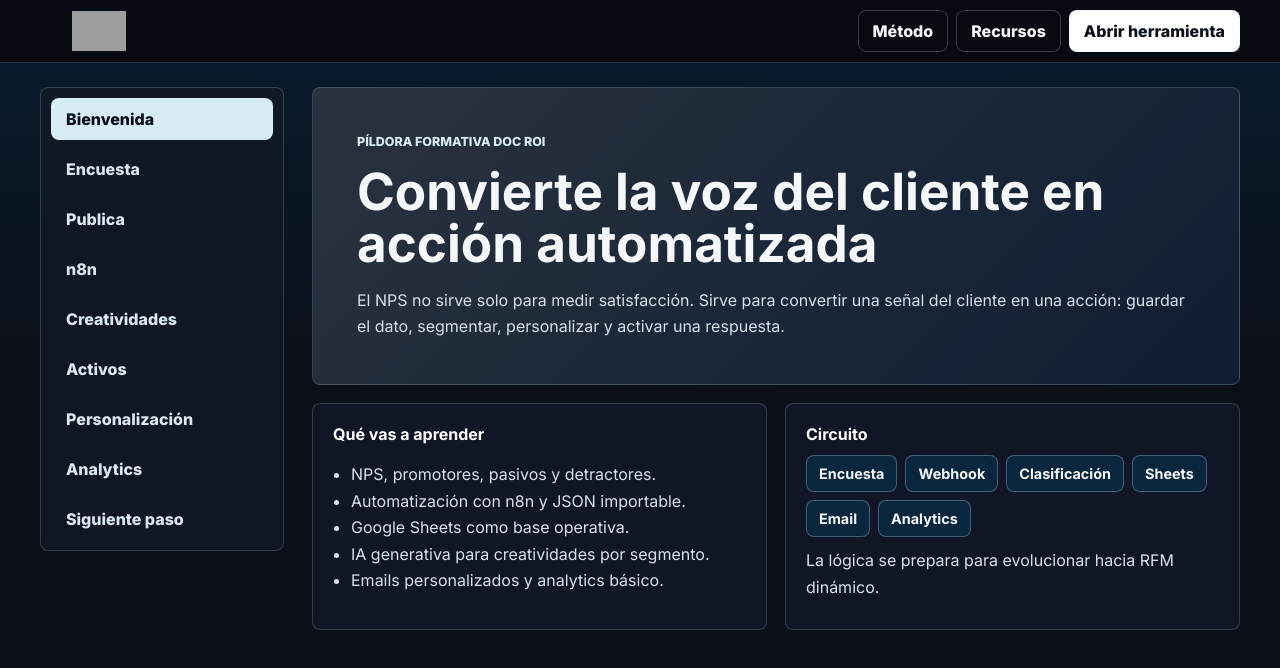
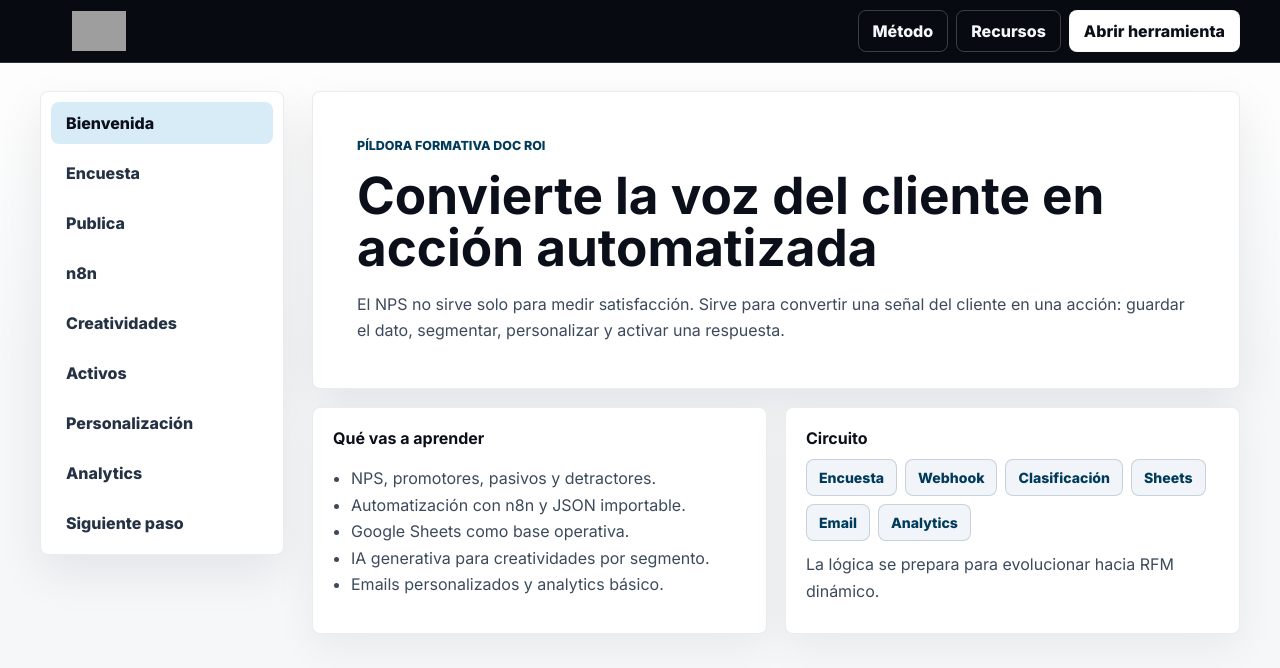
Before and after one commit to docr-ROI-diagostic-ecuacion-KAI/Activacion-NPS, a React (Vite) app: page / in a window 1280 px wide. Shown: the top 668 px of the page. Built offline with nearby package versions, Linux system fonts and the light colour scheme; grey boxes are pictures that could not be loaded.

Commit message:
Apply DOC ROI v2 visual style

```diff
--- a/src/styles.css
+++ b/src/styles.css
@@ -1,243 +1,74 @@
 @import url('https://fonts.googleapis.com/css2?family=Inter:wght@400;600;700;800&display=swap');
 
 :root {
-  color-scheme: dark;
+  color-scheme: light;
   font-family: Inter, ui-sans-serif, system-ui, -apple-system, BlinkMacSystemFont, "Segoe UI", sans-serif;
-  background: #0b0f19;
-  color: #f6f7f9;
+  background: #f6f7f9;
+  color: #0b0f19;
   --ink: #0b0f19;
   --clinical: #003b5c;
   --pale: #d8ecf8;
   --paper: #f6f7f9;
-  --panel: #121927;
-  --line: rgba(216, 236, 248, 0.18);
+  --line: rgba(11, 15, 25, 0.1);
   --muted: #b8c5d3;
 }
 
 * { box-sizing: border-box; }
-
-body {
-  margin: 0;
-  min-width: 320px;
-  background: linear-gradient(180deg, rgba(0, 59, 92, 0.34), rgba(11, 15, 25, 0) 360px), #0b0f19;
-}
-
+body { margin: 0; min-width: 320px; background: linear-gradient(180deg, #fff 0, #f6f7f9 360px), #f6f7f9; }
 button, input, textarea, select { font: inherit; }
-
-button, .button, .ghost-link {
-  min-height: 42px;
-  border: 1px solid rgba(216, 236, 248, 0.28);
-  border-radius: 8px;
-  padding: 10px 14px;
-  color: #0b0f19;
-  background: #d8ecf8;
-  font-weight: 800;
-  text-decoration: none;
-  cursor: pointer;
-  display: inline-flex;
-  align-items: center;
-  justify-content: center;
-  transition: transform 0.16s ease, border-color 0.16s ease, background 0.16s ease;
-}
-
-button:hover, .button:hover, .ghost-link:hover {
-  transform: translateY(-1px);
-  border-color: rgba(246, 247, 249, 0.65);
-}
-
-button.secondary { background: transparent; color: #f6f7f9; }
-
+button, .button { min-height: 42px; border: 1px solid rgba(0,59,92,.18); border-radius: 8px; padding: 10px 14px; color: #0b0f19; background: #d8ecf8; font-weight: 800; text-decoration: none; cursor: pointer; display: inline-flex; align-items: center; justify-content: center; transition: transform .16s ease, border-color .16s ease, background .16s ease; }
+button:hover, .button:hover { transform: translateY(-1px); border-color: rgba(0,59,92,.34); }
+button.secondary { background: transparent; color: #003b5c; }
 .app-shell { min-height: 100vh; }
-
-.topbar {
-  position: sticky;
-  top: 0;
-  z-index: 10;
-  display: flex;
-  align-items: center;
-  justify-content: space-between;
-  gap: 16px;
-  padding: 10px clamp(16px, 4vw, 40px);
-  border-bottom: 1px solid var(--line);
-  background: #070a11;
-}
-
-.brand {
-  display: flex;
-  align-items: center;
-  gap: 12px;
-  min-width: 0;
-  color: #f6f7f9;
-  text-decoration: none;
-}
-
-.brand img {
-  width: 118px;
-  height: 40px;
-  border-radius: 7px;
-  object-fit: contain;
-  background: transparent;
-}
-
-.brand strong, .brand span {
-  display: block;
-  white-space: nowrap;
-  overflow: hidden;
-  text-overflow: ellipsis;
-}
-
-.brand strong { font-size: 0.96rem; }
-.brand span { color: var(--muted); font-size: 0.78rem; }
-.ghost-link { color: #f6f7f9; background: transparent; }
-
-.layout {
-  display: grid;
-  grid-template-columns: 244px minmax(0, 1fr);
-  gap: 28px;
-  width: min(1440px, 100%);
-  margin: 0 auto;
-  padding: 24px clamp(16px, 4vw, 40px) 56px;
-}
-
-.tabs {
-  position: sticky;
-  top: 82px;
-  align-self: start;
-  display: grid;
-  gap: 8px;
-  padding: 10px;
-  border: 1px solid var(--line);
-  border-radius: 8px;
-  background: rgba(18, 25, 39, 0.72);
-}
-
-.tabs button, .segmented button {
-  justify-content: flex-start;
-  width: 100%;
-  min-height: 40px;
-  background: transparent;
-  color: #dbe7f2;
-  border-color: transparent;
-  text-align: left;
-}
-
+.topbar { position: sticky; top: 0; z-index: 10; display: flex; align-items: center; justify-content: space-between; gap: 16px; padding: 10px clamp(16px, 4vw, 40px); border-bottom: 1px solid rgba(216,236,248,.18); background: #070a11; }
+.brand { display: flex; align-items: center; min-width: 0; color: #f6f7f9; text-decoration: none; }
+.brand img { width: 118px; height: 40px; border-radius: 7px; object-fit: contain; background: transparent; }
+.header-actions { display: flex; align-items: center; justify-content: flex-end; gap: 8px; flex-wrap: wrap; }
+.header-link, .header-cta { width: auto; min-height: 40px; white-space: nowrap; }
+.header-link { color: #f6f7f9; background: transparent; border-color: rgba(246,247,249,.22); }
+.header-cta { color: #0b0f19; background: #fff; border-color: rgba(246,247,249,.85); box-shadow: 0 0 0 1px rgba(11,15,25,.12) inset; }
+.layout { display: grid; grid-template-columns: 244px minmax(0, 1fr); gap: 28px; width: min(1440px, 100%); margin: 0 auto; padding: 28px clamp(16px, 4vw, 40px) 56px; }
+.tabs { position: sticky; top: 82px; align-self: start; display: grid; gap: 8px; padding: 10px; border: 1px solid rgba(11,15,25,.08); border-radius: 8px; background: #fff; box-shadow: 0 18px 48px rgba(11,15,25,.08); }
+.tabs button, .segmented button { justify-content: flex-start; width: 100%; min-height: 40px; background: transparent; color: #243244; border-color: transparent; text-align: left; }
 .tabs button.active, .segmented button.active { color: #0b0f19; background: #d8ecf8; }
-
 .content { display: grid; gap: 18px; min-width: 0; scroll-margin-top: 96px; }
-
-.hero {
-  padding: clamp(26px, 4vw, 44px);
-  border: 1px solid var(--line);
-  border-radius: 8px;
-  background: linear-gradient(135deg, rgba(216, 236, 248, 0.12), rgba(0, 59, 92, 0.18)), #111827;
-}
-
-.eyebrow {
-  margin: 0 0 12px;
-  color: #d8ecf8;
-  font-size: 0.78rem;
-  font-weight: 800;
-  letter-spacing: 0;
-  text-transform: uppercase;
-}
-
+.hero-stage { display: grid; grid-template-columns: minmax(0,.9fr) minmax(360px,1.1fr); gap: clamp(18px,3vw,34px); align-items: stretch; min-height: min(640px, calc(100vh - 138px)); padding: clamp(22px,4vw,42px); border: 1px solid rgba(11,15,25,.08); border-radius: 8px; background: #fff; box-shadow: 0 24px 70px rgba(11,15,25,.1); }
+.hero-copy { display: flex; flex-direction: column; justify-content: center; min-width: 0; }
+.hero-copy h1 { color: #0b0f19; }
+.hero-copy p { max-width: 720px; color: #3d4a5c; font-size: 1.05rem; }
+.hero-media { position: relative; min-height: 360px; overflow: hidden; border-radius: 8px; background: #0b0f19; }
+.hero-media img { width: 100%; height: 100%; display: block; object-fit: cover; }
+.hero-media::after { content: ""; position: absolute; inset: 0; background: linear-gradient(90deg, rgba(11,15,25,.28), rgba(11,15,25,0)); pointer-events: none; }
+.hero-kpis { display: flex; flex-wrap: wrap; gap: 8px; margin-top: 20px; }
+.hero-kpis span, .flow span { padding: 9px 12px; border: 1px solid rgba(0,59,92,.18); border-radius: 8px; color: #003b5c; background: #f1f4f8; font-size: .88rem; font-weight: 800; }
+.hero { padding: clamp(26px,4vw,44px); border: 1px solid rgba(11,15,25,.08); border-radius: 8px; background: #fff; box-shadow: 0 18px 48px rgba(11,15,25,.08); }
+.eyebrow { margin: 0 0 12px; color: #003b5c; font-size: .78rem; font-weight: 800; letter-spacing: 0; text-transform: uppercase; }
 h1, h2 { margin: 0; letter-spacing: 0; }
 h1 { max-width: 920px; font-size: clamp(2rem, 4vw, 4.1rem); line-height: 1.02; }
-h2 { color: #ffffff; font-size: 1rem; line-height: 1.35; }
-p, li { color: #d8e2ec; line-height: 1.65; }
+h2 { color: #0b0f19; font-size: 1rem; line-height: 1.35; }
+p, li { color: #3d4a5c; line-height: 1.65; }
 .lead { max-width: 850px; margin-top: 18px; }
 .lead p, .panel p { margin: 10px 0 0; }
 .grid { display: grid; gap: 18px; }
 .grid.two { grid-template-columns: repeat(2, minmax(0, 1fr)); }
 .grid.three { grid-template-columns: repeat(3, minmax(0, 1fr)); }
-
-.panel {
-  min-width: 0;
-  padding: 20px;
-  border: 1px solid var(--line);
-  border-radius: 8px;
-  background: rgba(18, 25, 39, 0.88);
-}
-
+.panel { min-width: 0; padding: 20px; border: 1px solid rgba(11,15,25,.08); border-radius: 8px; background: #fff; box-shadow: 0 14px 40px rgba(11,15,25,.06); }
 .panel ul, .panel ol { padding-left: 18px; }
-.checklist li { margin-bottom: 8px; }
 .flow { display: flex; flex-wrap: wrap; gap: 8px; margin: 10px 0 8px; }
-
-.flow span {
-  position: relative;
-  padding: 9px 12px;
-  border: 1px solid rgba(216, 236, 248, 0.28);
-  border-radius: 8px;
-  color: #f6f7f9;
-  background: rgba(0, 59, 92, 0.48);
-  font-size: 0.9rem;
-  font-weight: 700;
-}
-
-.flow.wide span { flex: 1 1 150px; text-align: center; }
 .form-grid { display: grid; grid-template-columns: repeat(2, minmax(0, 1fr)); gap: 12px; margin-top: 14px; }
-
-label span {
-  display: block;
-  margin-bottom: 7px;
-  color: #d8ecf8;
-  font-size: 0.8rem;
-  font-weight: 800;
-  text-transform: uppercase;
-}
-
-input, select, textarea {
-  width: 100%;
-  border: 1px solid rgba(216, 236, 248, 0.24);
-  border-radius: 8px;
-  padding: 11px 12px;
-  color: #f6f7f9;
-  background: #0b0f19;
-  outline: none;
-}
-
+label span { display: block; margin-bottom: 7px; color: #003b5c; font-size: .8rem; font-weight: 800; text-transform: uppercase; }
+input, select, textarea { width: 100%; border: 1px solid rgba(0,59,92,.18); border-radius: 8px; padding: 11px 12px; color: #0b0f19; background: #fff; outline: none; }
 textarea.workbench { min-height: 260px; resize: vertical; margin-top: 14px; line-height: 1.55; }
 .button-row { display: flex; flex-wrap: wrap; gap: 10px; margin-top: 14px; }
-
-.video-placeholder {
-  display: grid;
-  min-height: 220px;
-  place-items: center;
-  border: 1px dashed rgba(216, 236, 248, 0.42);
-  border-radius: 8px;
-  color: #d8ecf8;
-  background: rgba(0, 59, 92, 0.22);
-  font-weight: 800;
-  text-align: center;
-  padding: 24px;
-}
-
+.video-placeholder { display: grid; min-height: 220px; place-items: center; border: 1px dashed rgba(0,59,92,.25); border-radius: 8px; color: #003b5c; background: #f1f4f8; font-weight: 800; text-align: center; padding: 24px; }
 .node-list { display: grid; gap: 10px; margin-top: 14px; }
-.node-list div { display: grid; grid-template-columns: 48px 1fr; align-items: center; gap: 12px; padding: 12px; border: 1px solid rgba(216, 236, 248, 0.18); border-radius: 8px; background: #0b0f19; }
-.node-list span { color: #d8ecf8; font-weight: 800; }
-.segmented { display: flex; gap: 8px; padding: 8px; border: 1px solid var(--line); border-radius: 8px; background: rgba(18, 25, 39, 0.74); }
-.segmented.wrap { flex-wrap: wrap; margin-top: 12px; }
+.node-list div { display: grid; grid-template-columns: 48px 1fr; align-items: center; gap: 12px; padding: 12px; border: 1px solid rgba(11,15,25,.08); border-radius: 8px; background: #f6f7f9; }
+.node-list span { color: #003b5c; font-weight: 800; }
+.segmented { display: flex; gap: 8px; padding: 8px; border: 1px solid rgba(11,15,25,.08); border-radius: 8px; background: #fff; }
 .segmented button { justify-content: center; flex: 1 1 140px; text-align: center; }
 .tag-list { display: flex; flex-wrap: wrap; gap: 8px; margin-top: 14px; }
-.tag-list span, .metric-grid div { border: 1px solid rgba(216, 236, 248, 0.22); border-radius: 8px; padding: 9px 11px; color: #eef7ff; background: rgba(0, 59, 92, 0.42); font-size: 0.9rem; font-weight: 700; }
-.table-wrap { width: 100%; overflow-x: auto; margin-top: 14px; }
-table { width: 100%; min-width: 760px; border-collapse: collapse; overflow: hidden; border-radius: 8px; }
-th, td { padding: 12px; border-bottom: 1px solid rgba(216, 236, 248, 0.14); text-align: left; vertical-align: top; }
-th { color: #0b0f19; background: #d8ecf8; font-size: 0.78rem; text-transform: uppercase; }
-td { color: #dbe7f2; background: rgba(11, 15, 25, 0.78); }
-.subject { color: #d8ecf8; font-weight: 800; }
+.tag-list span, .metric-grid div { border: 1px solid rgba(216,236,248,.22); border-radius: 8px; padding: 9px 11px; color: #eef7ff; background: #003b5c; font-size: .9rem; font-weight: 700; }
+.subject { color: #003b5c; font-weight: 800; }
 .metric-grid { display: grid; grid-template-columns: repeat(4, minmax(0, 1fr)); gap: 10px; }
-
-@media (max-width: 980px) {
-  .layout { grid-template-columns: 1fr; }
-  .tabs { position: static; display: flex; overflow-x: auto; scrollbar-width: thin; }
-  .tabs button { flex: 0 0 auto; width: auto; white-space: nowrap; }
-  .grid.two, .grid.three, .metric-grid { grid-template-columns: 1fr; }
-}
-
-@media (max-width: 620px) {
-  .topbar { align-items: stretch; flex-direction: column; }
-  .form-grid { grid-template-columns: 1fr; }
-  .hero, .panel { padding: 18px; }
-  h1 { font-size: 2rem; }
-}
+@media (max-width: 980px) { .layout { grid-template-columns: 1fr; } .tabs { position: static; display: flex; overflow-x: auto; scrollbar-width: thin; } .tabs button { flex: 0 0 auto; width: auto; white-space: nowrap; } .grid.two, .grid.three, .metric-grid, .hero-stage { grid-template-columns: 1fr; } .hero-stage { min-height: 0; } }
+@media (max-width: 620px) { .topbar { align-items: stretch; flex-direction: column; } .header-actions { display: grid; grid-template-columns: repeat(2,minmax(0,1fr)); } .header-actions .header-cta { grid-column: 1 / -1; } .form-grid { grid-template-columns: 1fr; } .hero, .hero-stage, .panel { padding: 18px; } .hero-media { min-height: 240px; } h1 { font-size: 2rem; } }
```
